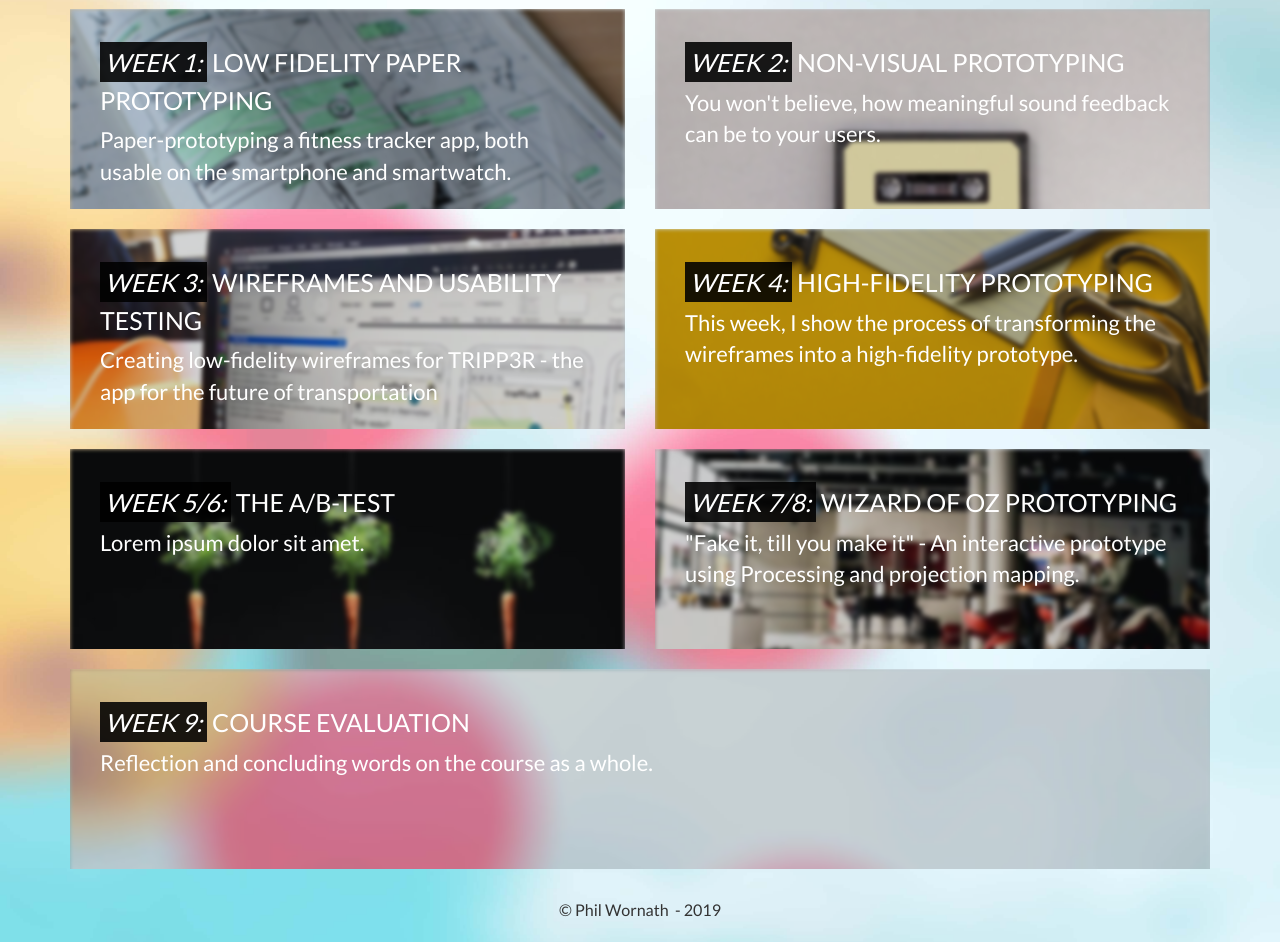
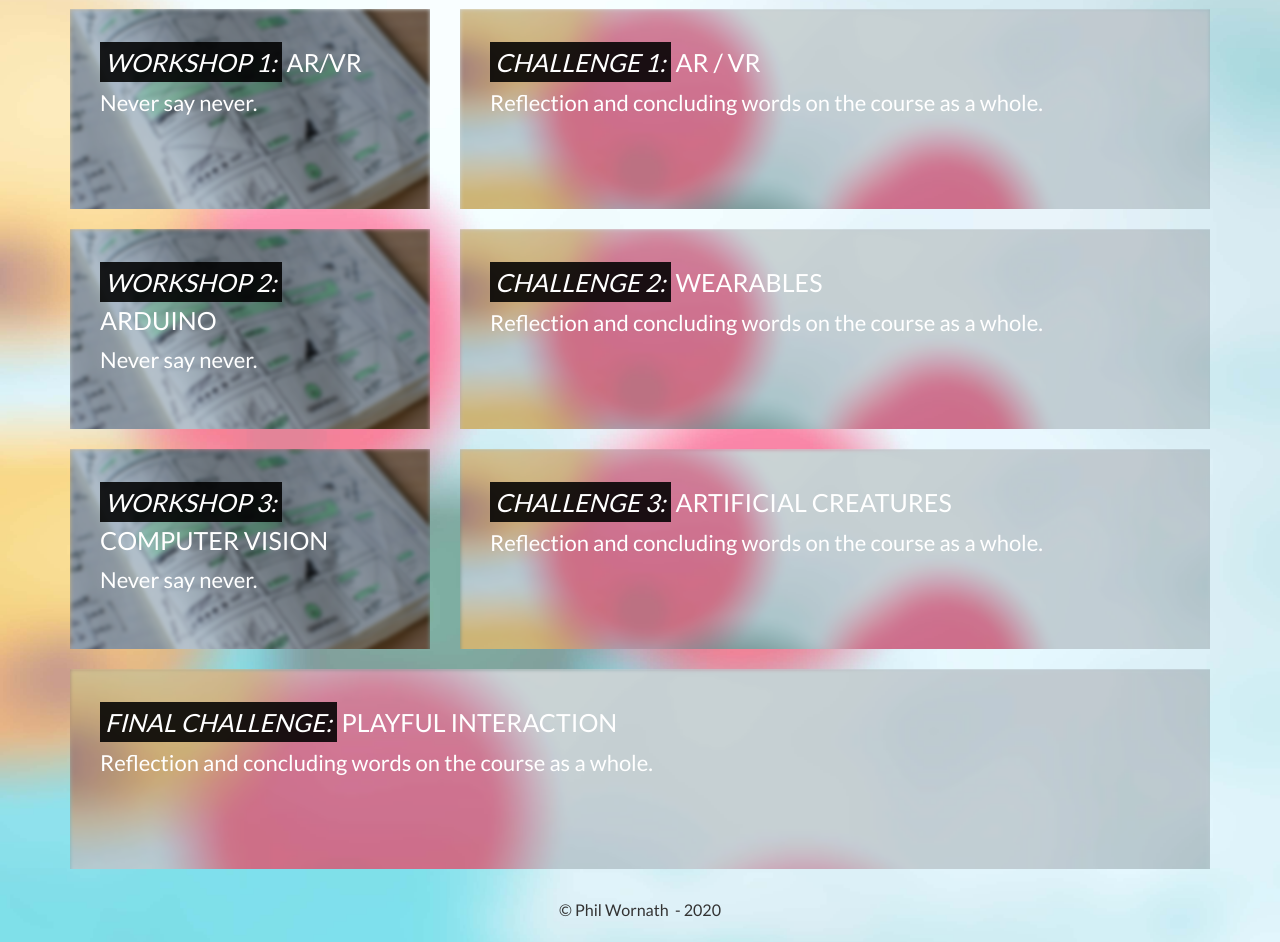
Before and after one commit to philffm/BEP_Portfolio, a plain HTML site: page index.html in a window 1280 px wide. Shown: the part 205-1147 px from the top of the page. Drawn offline with nearby package versions, Linux system fonts and the light colour scheme.

Commit message:
Update HCI

```diff
--- a/assets/css/custom.css
+++ b/assets/css/custom.css
@@ -212,10 +212,6 @@ nav[data-toggle=toc] .nav>li>a {
     color: #000000;
 }
 
-.col-lg-12 {
-    padding: 0;
-}
-
 
 @media (min-width: 992px) and (max-width: 1199.98px) {
 
--- a/index.html
+++ b/index.html
@@ -43,91 +43,91 @@
       <!-- Portfolio -->
     <section class="content-section" id="portfolio">
       <div class="content-section-heading text-center">
-          <div class="mainheading"><h1 class="posttitle"><span class="title-category">BEP</span> <span class="title"> - Building Engaging Prototypes</span></h1></div>
+          <div class="mainheading"><h1 class="posttitle"><span class="title-category">HCI</span> <span class="title"> Human Computer Interaction</span></h1></div>
       </div>
+
       <div class="row no-gutters">
-        <div class="col-lg-6">
-          <a class="portfolio-item" href="paper.html">
+        <div class="col-lg-4">
+          <a class="portfolio-item" target="_blank" href="https://www.notion.so/Day-1-24cabd54065e4f56afd461557fcd432e">
             <span class="caption">
               <span class="caption-content">
                 <div class="subheading">
-                  <h2 class="posttitle"><span class="pre-title">Week 1:</span> <span class="title"> Low Fidelity Paper Prototyping</span></h1>
+                  <h2 class="posttitle"><span class="pre-title">Workshop 1:</span> <span class="title"> AR/VR</span></h1>
                 </div>
-                <p class="mb-0">Paper-prototyping a fitness tracker app, both usable on the smartphone and smartwatch.</p>
+                <p class="mb-0">Never say never. </p>
               </span>
             </span>
             <img class="img-fluid" src="assets/img/paperprototype.jpeg" alt="">
           </a>
         </div>
-        <div class="col-lg-6">
-          <a class="portfolio-item" href="sound.html">
-            <span class="caption">
-              <span class="caption-content">
-
-                <div class="subheading">
-                    <h2 class="posttitle"><span class="pre-title">Week 2:</span> <span class="title"> Non-visual Prototyping</span></h1>
-                  </div>
-                <p>You won't believe, how meaningful sound feedback can be to your users.</p>
-              </span>
-            </span>
-            <img class="img-fluid" src="assets/img/soundprototype.jpeg" alt="">
-          </a>
-        </div>
-        <div class="col-lg-6">
-          <a class="portfolio-item" href="wireframing.html">
+        <div class="col-lg-8">
+          <a class="portfolio-item" href="evaluation.html">
             <span class="caption">
               <span class="caption-content">
                 <div class="subheading">
-                    <h2 class="posttitle"><span class="pre-title">Week 3:</span> <span class="title"> Wireframes and usability testing</span></h1>
+                    <h2 class="posttitle"><span class="pre-title">Challenge 1:</span> <span class="title"> AR / VR</span></h1>
                   </div>
-                <p class="mb-0">Creating low-fidelity wireframes for TRIPP3R - the app for the future of transportation </p>
+                <p class="mb-0">Reflection and concluding words on the course as a whole.</p>
               </span>
             </span>
-            <img class="img-fluid" src="assets/img/lofiprototyping.jpg" alt="">
+            <img class="img-fluid" src="assets/img/portfolio-7.jpg" alt="">
           </a>
         </div>
-        <div class="col-lg-6">
-          <a class="portfolio-item" href="highfidelity.html">
+
+        <div class="col-lg-4">
+          <a class="portfolio-item" href="paper.html">
             <span class="caption">
               <span class="caption-content">
                 <div class="subheading">
-                    <h2 class="posttitle"><span class="pre-title">Week 4:</span> <span class="title"> High-fidelity prototyping</span></h1>
+                  <h2 class="posttitle"><span class="pre-title">Workshop 2:</span> <span class="title"> Arduino</span></h1>
                 </div>
-                <p class="mb-0">This week, I show the process of transforming the wireframes into a high-fidelity prototype.</p>
+                <p class="mb-0">Never say never. </p>
+
               </span>
             </span>
-            <img class="img-fluid" src="assets/img/portfolio-4.jpg" alt="">
+            <img class="img-fluid" src="assets/img/paperprototype.jpeg" alt="">
+          </a>
+        </div>
+        <div class="col-lg-8">
+          <a class="portfolio-item" href="evaluation.html">
+            <span class="caption">
+              <span class="caption-content">
+                <div class="subheading">
+                    <h2 class="posttitle"><span class="pre-title">Challenge 2:</span> <span class="title"> Wearables</span></h1>
+                  </div>
+                <p class="mb-0">Reflection and concluding words on the course as a whole.</p>
+              </span>
+            </span>
+            <img class="img-fluid" src="assets/img/portfolio-7.jpg" alt="">
           </a>
         </div>
 
-        <div class="col-lg-6">
-          <a class="portfolio-item" href="ABtesting.html">
+        <div class="col-lg-4">
+          <a class="portfolio-item" href="paper.html">
             <span class="caption">
               <span class="caption-content">
                 <div class="subheading">
-                    <h2 class="posttitle"><span class="pre-title">Week 5/6:</span> <span class="title"> The A/B-Test</span></h1>
+                  <h2 class="posttitle"><span class="pre-title">Workshop 3:</span> <span class="title"> Computer Vision</span></h1>
                 </div>
-                <p class="mb-0">Lorem ipsum dolor sit amet.</p>
+                <p class="mb-0">Never say never. </p>
               </span>
             </span>
-            <img class="img-fluid" src="assets/img/portfolio-5.jpg" alt="">
+            <img class="img-fluid" src="assets/img/paperprototype.jpeg" alt="">
           </a>
         </div>
 
-
-        <div class="col-lg-6">
-          <a class="portfolio-item" href="woz.html">
+        <div class="col-lg-8">
+          <a class="portfolio-item" href="evaluation.html">
             <span class="caption">
               <span class="caption-content">
                 <div class="subheading">
-                    <h2 class="posttitle"><span class="pre-title">Week 7/8:</span> <span class="title"> Wizard of Oz Prototyping</span></h1>
+                    <h2 class="posttitle"><span class="pre-title">Challenge 3:</span> <span class="title"> Artificial Creatures</span></h1>
                   </div>
-                <p class="mb-0">"Fake it, till you make it" - An interactive prototype using Processing and projection mapping.</p>
+                <p class="mb-0">Reflection and concluding words on the course as a whole.</p>
               </span>
             </span>
-            <img class="img-fluid" src="assets/img/portfolio-6.jpg" alt="">
+            <img class="img-fluid" src="assets/img/portfolio-7.jpg" alt="">
           </a>
-        </div>
         </div>
 
         <div class="col-lg-12">
@@ -135,7 +135,7 @@
             <span class="caption">
               <span class="caption-content">
                 <div class="subheading">
-                  <h2 class="posttitle"><span class="pre-title">Week 9:</span> <span class="title"> Course Evaluation</span></h1>
+                    <h2 class="posttitle"><span class="pre-title">Final Challenge:</span> <span class="title"> Playful Interaction</span></h1>
                   </div>
                 <p class="mb-0">Reflection and concluding words on the course as a whole.</p>
               </span>
@@ -143,12 +143,14 @@
             <img class="img-fluid" src="assets/img/portfolio-7.jpg" alt="">
           </a>
         </div>
-    </div>
+
+
+
+
 </section>
 
-
     <footer class="footer">
-      <p>© Phil Wornath&nbsp; - 2019</p>
+      <p>© Phil Wornath&nbsp; - 2020</p>
     </footer>
 
   </div> <!-- /container -->
```
Also changed, not shown: 1 other file. Lines whose indentation alone changed are shown as unchanged.
